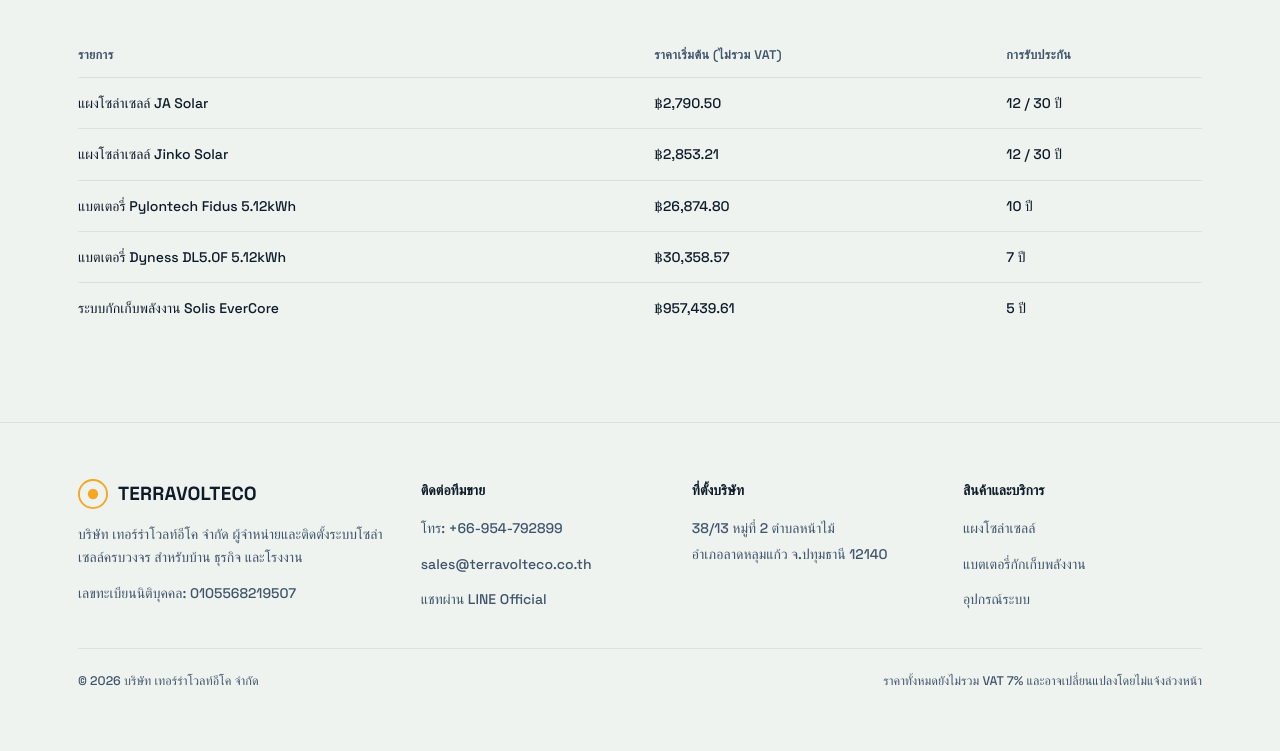
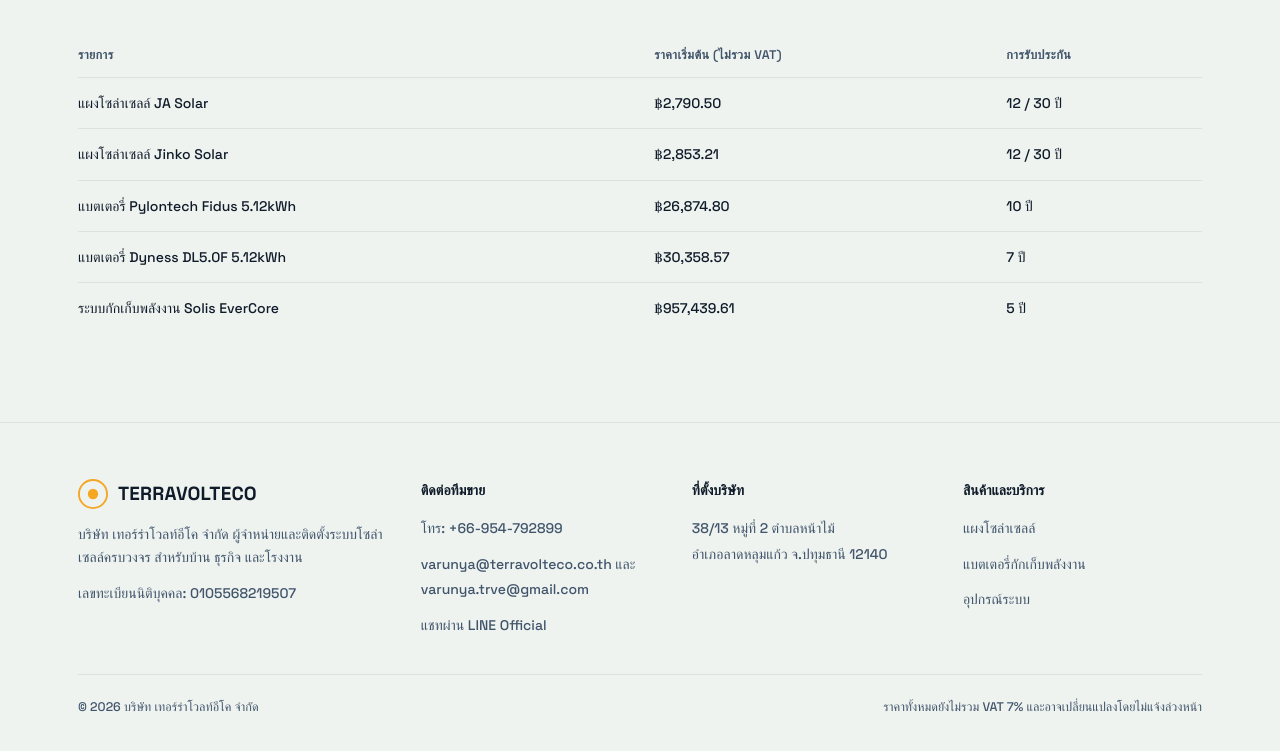
Before and after one commit to yuttanafx/terravolteco-solaroof, a plain HTML site: page index.html in a window 1280 px wide. Shown: the part 5993-6744 px from the top of the page. Drawn offline with Linux system fonts and the light colour scheme; a web font is replaced by a local one.

Commit message:
Update index.html

```diff
--- a/index.html
+++ b/index.html
@@ -829,7 +829,7 @@
         <h5>ติดต่อทีมขาย</h5>
         <ul>
           <li><a href="tel:0000000000">โทร: +66-954-792899</a></li>
-          <li><a href="mailto:sales@terravolteco.co.th">sales@terravolteco.co.th</a></li>
+          <li><a href="mailto:sales@terravolteco.co.th">varunya@terravolteco.co.th และ varunya.trve@gmail.com</a></li>
           <li><a href="#">แชทผ่าน LINE Official</a></li>
         </ul>
       </div>
```
